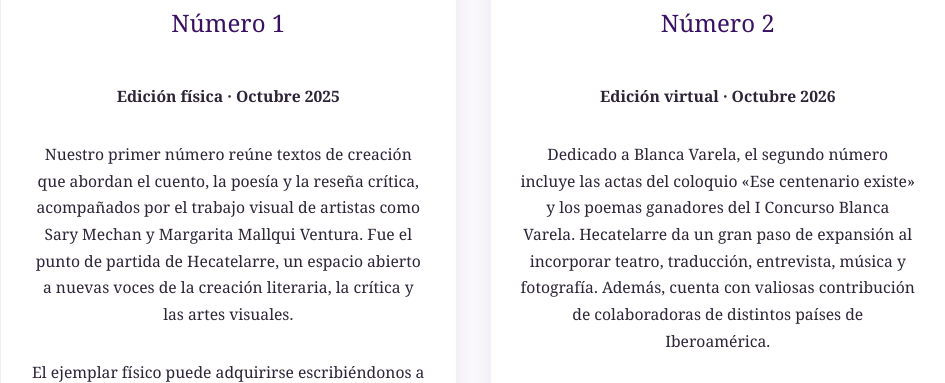
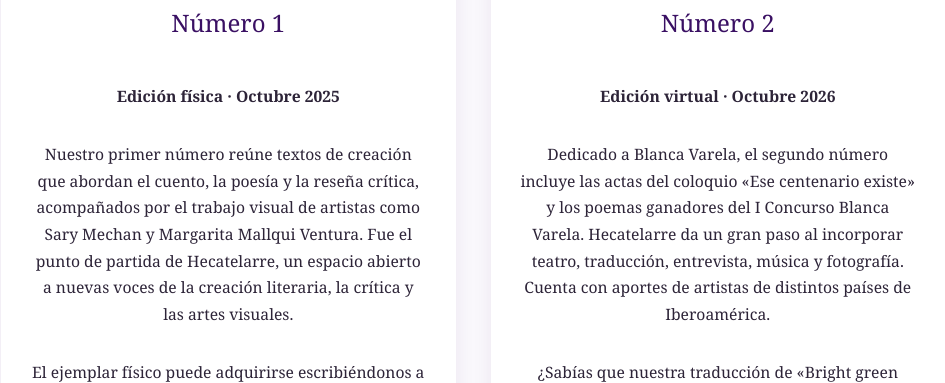
Before and after one commit to hecatelarre/Hecatelarre, a plain HTML site: page index.html in a window 1280 px wide. Shown: the part 1383-1766 px from the top of the page, without its empty margins (167-1112 px from the left). Drawn offline with Linux system fonts and the light colour scheme.

Commit message:
Update index.html

```diff
--- a/index.html
+++ b/index.html
@@ -484,7 +484,7 @@
         </p>
 
        <p>
-  Dedicado a Blanca Varela, el segundo número incluye las actas del coloquio «Ese centenario existe» y los poemas ganadores del I Concurso Blanca Varela. Hecatelarre da un gran paso de expansión al incorporar teatro, traducción, entrevista, música y fotografía. Además, cuenta con valiosas contribución de colaboradoras de distintos países de Iberoamérica.
+  Dedicado a Blanca Varela, el segundo número incluye las actas del coloquio «Ese centenario existe» y los poemas ganadores del I Concurso Blanca Varela. Hecatelarre da un gran paso al incorporar teatro, traducción, entrevista, música y fotografía. Cuenta con aportes de artistas de distintos países de Iberoamérica.
 </p>
 <p>
   ¿Sabías que nuestra traducción de «Bright green field» de Anna Kavan es el primero en realizarse al español?
```
